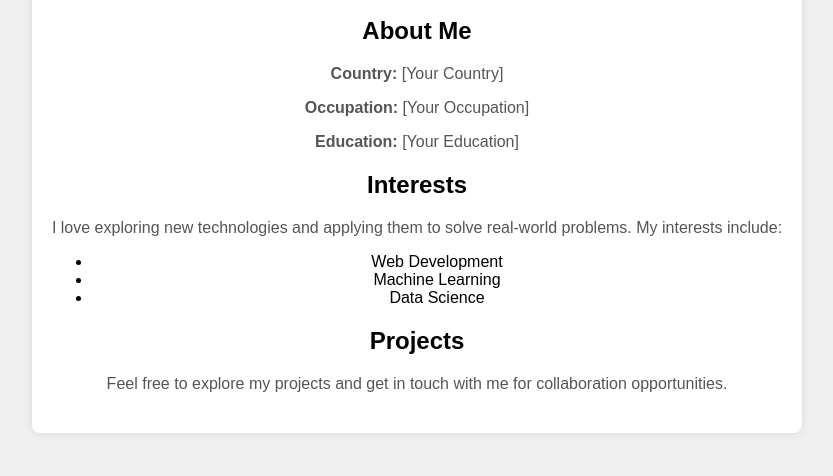
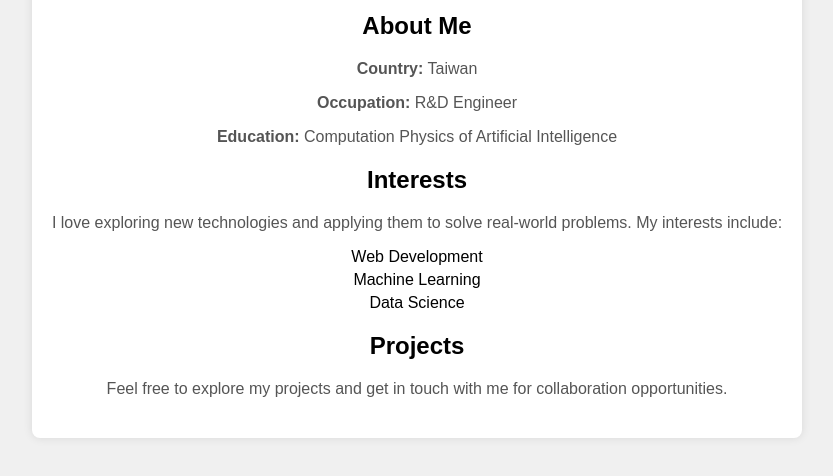
Before and after one commit to Kuan-Ru-Chiou/Kuan-Ru-Chiou.github.io, a plain HTML site: page index.html in a window 1280 px wide. Shown: the part 244-720 px from the top of the page, without its empty margins (223-1056 px from the left). Drawn offline with Linux system fonts and the light colour scheme.

Commit message:
Update index.html
test3

```diff
--- a/index.html
+++ b/index.html
@@ -31,6 +31,13 @@
         .info {
             margin: 20px 0;
         }
+        ul {
+            list-style-type: none;
+            padding: 0;
+        }
+        li {
+            margin: 5px 0;
+        }
     </style>
 </head>
 <body>
@@ -39,9 +46,9 @@
         <p>Hello! I'm Kuanru, a passionate developer and researcher.</p>
         <div class="info">
             <h2>About Me</h2>
-            <p><strong>Country:</strong> [Your Country]</p>
-            <p><strong>Occupation:</strong> [Your Occupation]</p>
-            <p><strong>Education:</strong> [Your Education]</p>
+            <p><strong>Country:</strong> Taiwan</p>
+            <p><strong>Occupation:</strong> R&D Engineer</p>
+            <p><strong>Education:</strong> Computation Physics of Artificial Intelligence</p>
         </div>
         <div class="info">
             <h2>Interests</h2>
@@ -59,3 +66,7 @@
     </div>
 </body>
 </html>
+
+    </div>
+</body>
+</html>
```
